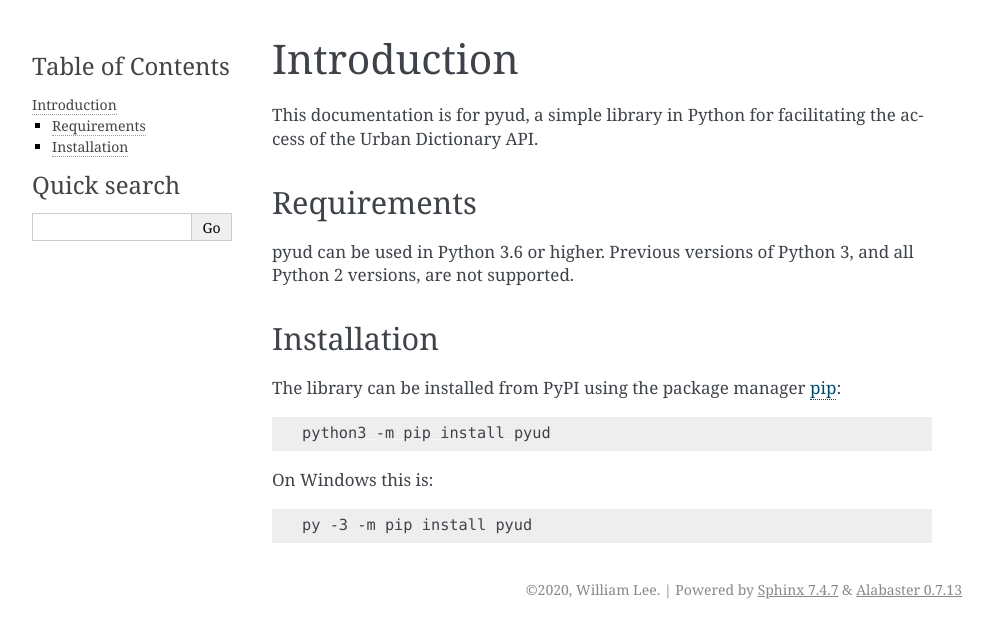
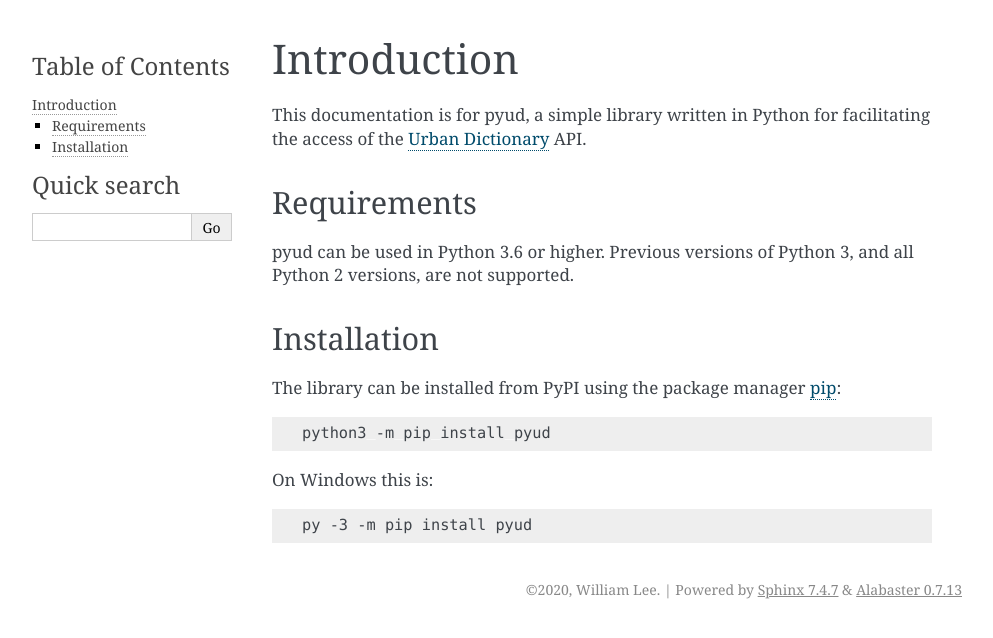
Before and after one commit to WilliamWFLee/pyud, a Sphinx documentation site: the page built from docs/introduction.rst, in a window 1280 px wide. Shown: the top 638 px of the page, without its empty margins (148-1141 px from the left). Built offline with Sphinx 7.4.7, drawn with Linux system fonts in a browser that asks for light colours.

Commit message:
Update introduction.rst

```diff
--- a/docs/introduction.rst
+++ b/docs/introduction.rst
@@ -1,7 +1,7 @@
 Introduction
 ============
 
-This documentation is for pyud, a simple library in Python for facilitating the access of the Urban Dictionary API.
+This documentation is for pyud, a simple library written in Python for facilitating the access of the `Urban Dictionary`_ API.
 
 Requirements
 ------------
```
Also changed, not shown: other parts of docs/introduction.rst (+2 -0 lines).
